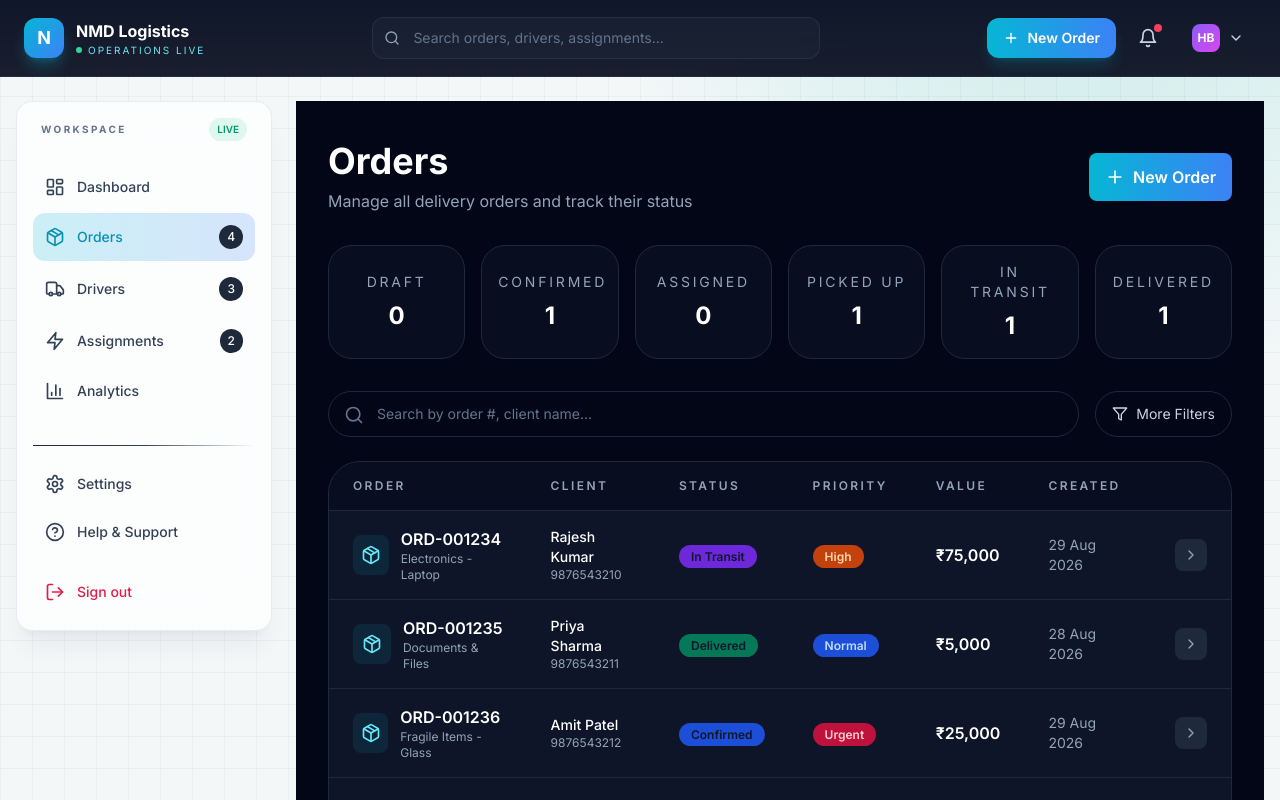
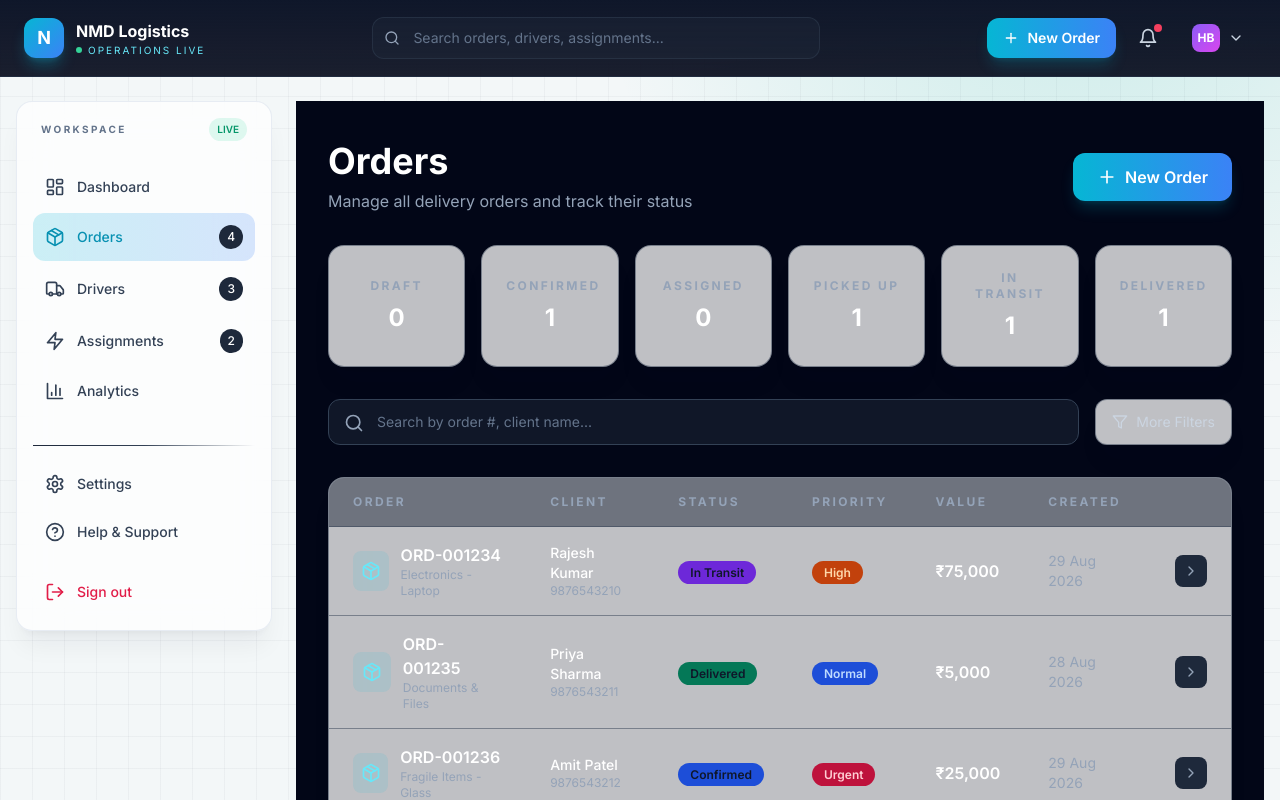
Before and after one commit to Harshal-Bsys27/NMD-Logistics, a Next.js app: page /orders in a window 1280 px wide. Shown: the top 800 px of the page. Built offline with nearby package versions, Linux system fonts and the light colour scheme.

Commit message:
feat(orders-page): enhance layout and styling with improved search and filter components

```diff
--- a/app/orders/page.tsx
+++ b/app/orders/page.tsx
@@ -49,36 +49,37 @@ export default function OrdersPage() {
 
   return (
     <div className="min-h-screen bg-slate-950 px-4 py-10 sm:px-6 lg:px-8">
-      <div className="mx-auto max-w-7xl">
+      <div className="mx-auto max-w-7xl space-y-8">
         {/* Header */}
-        <div className="mb-8 flex flex-col items-start justify-between gap-4 sm:flex-row sm:items-center">
+        <div className="flex flex-col items-start justify-between gap-4 sm:flex-row sm:items-center">
           <div>
             <h1 className="text-4xl font-bold text-white">Orders</h1>
             <p className="mt-2 text-slate-400">Manage all delivery orders and track their status</p>
           </div>
           <button
             onClick={() => router.push('/orders/create')}
-            className="flex items-center gap-2 rounded-lg bg-gradient-to-r from-cyan-500 to-blue-500 px-4 py-3 font-semibold text-white transition hover:from-cyan-600 hover:to-blue-600"
+            className="flex items-center gap-2 rounded-xl bg-gradient-to-r from-cyan-500 to-blue-500 px-6 py-3 font-semibold text-white shadow-lg shadow-cyan-500/20 transition hover:from-cyan-600 hover:to-blue-600"
           >
             <Plus className="h-5 w-5" />
             New Order
           </button>
         </div>
 
+
         {/* Stats Row */}
-        <div className="mb-8 grid gap-4 sm:grid-cols-2 lg:grid-cols-6">
+        <div className="grid gap-4 sm:grid-cols-2 lg:grid-cols-6">
           {Object.entries(statusStats).map(([status, count]) => (
             <button
               key={status}
               onClick={() => setFilterStatus(filterStatus === status ? null : status)}
               className={cn(
-                'rounded-[1.5rem] border p-4 transition',
+                'surface-glass rounded-2xl border p-6 transition',
                 filterStatus === status
-                  ? 'border-cyan-400 bg-cyan-500/10'
-                  : 'border-slate-800 bg-slate-900/50 hover:border-slate-700'
+                  ? 'border-cyan-500/50 bg-cyan-500/10'
+                  : 'border-slate-700/50 hover:border-slate-600/50'
               )}
             >
-              <p className="text-sm uppercase tracking-[0.2em] text-slate-400">
+              <p className="text-xs font-bold uppercase tracking-[0.2em] text-slate-400">
                 {status.replace('_', ' ')}
               </p>
               <p className="mt-2 text-2xl font-bold text-white">{count}</p>
@@ -87,51 +88,51 @@ export default function OrdersPage() {
         </div>
 
         {/* Search & Filter */}
-        <div className="mb-6 flex flex-col gap-4 sm:flex-row sm:items-center sm:justify-between">
+        <div className="flex flex-col gap-4 sm:flex-row sm:items-center sm:justify-between">
           <div className="relative flex-1">
-            <Search className="absolute left-4 top-3.5 h-5 w-5 text-slate-500" />
+            <Search className="absolute left-4 top-3.5 h-5 w-5 text-slate-400" />
             <input
               type="text"
               placeholder="Search by order #, client name..."
               value={searchTerm}
               onChange={(e) => setSearchTerm(e.target.value)}
-              className="w-full rounded-[1.5rem] border border-slate-800 bg-slate-950/70 py-3 pl-12 pr-4 text-sm text-white placeholder-slate-500 outline-none transition hover:border-slate-700 focus:border-cyan-400"
+              className="w-full rounded-xl border border-slate-700 bg-slate-800/50 px-12 py-3 text-sm text-white placeholder-slate-500 transition focus:border-cyan-500/50 focus:outline-none focus:ring-2 focus:ring-cyan-500/20"
             />
           </div>
-          <button className="inline-flex items-center gap-2 rounded-[1.5rem] border border-slate-800 bg-slate-950 px-4 py-3 text-sm text-slate-300 transition hover:border-slate-700">
+          <button className="surface-glass flex items-center gap-2 rounded-xl border border-slate-700/50 px-4 py-3 text-sm text-slate-300 transition hover:border-slate-600/50">
             <Filter className="h-4 w-4" />
             More Filters
           </button>
         </div>
 
         {/* Orders Table */}
-        <div className="rounded-[2rem] border border-slate-800 bg-slate-900/95 overflow-hidden">
+        <div className="surface-glass rounded-2xl border border-slate-700/50 overflow-hidden">
           <div className="overflow-x-auto">
             <table className="w-full">
               <thead>
-                <tr className="border-b border-slate-800 bg-slate-950/50">
-                  <th className="px-6 py-4 text-left text-xs font-semibold uppercase tracking-[0.2em] text-slate-400">
+                <tr className="border-b border-slate-700/50 bg-slate-800/50">
+                  <th className="px-6 py-4 text-left text-xs font-bold uppercase tracking-[0.2em] text-slate-400">
                     Order
                   </th>
-                  <th className="px-6 py-4 text-left text-xs font-semibold uppercase tracking-[0.2em] text-slate-400">
+                  <th className="px-6 py-4 text-left text-xs font-bold uppercase tracking-[0.2em] text-slate-400">
                     Client
                   </th>
-                  <th className="px-6 py-4 text-left text-xs font-semibold uppercase tracking-[0.2em] text-slate-400">
+                  <th className="px-6 py-4 text-left text-xs font-bold uppercase tracking-[0.2em] text-slate-400">
                     Status
                   </th>
-                  <th className="px-6 py-4 text-left text-xs font-semibold uppercase tracking-[0.2em] text-slate-400">
+                  <th className="px-6 py-4 text-left text-xs font-bold uppercase tracking-[0.2em] text-slate-400">
                     Priority
                   </th>
-                  <th className="px-6 py-4 text-left text-xs font-semibold uppercase tracking-[0.2em] text-slate-400">
+                  <th className="px-6 py-4 text-left text-xs font-bold uppercase tracking-[0.2em] text-slate-400">
                     Value
                   </th>
-                  <th className="px-6 py-4 text-left text-xs font-semibold uppercase tracking-[0.2em] text-slate-400">
+                  <th className="px-6 py-4 text-left text-xs font-bold uppercase tracking-[0.2em] text-slate-400">
                     Created
                   </th>
                   <th className="px-6 py-4"></th>
                 </tr>
               </thead>
-              <tbody>
+              <tbody className="divide-y divide-slate-700/50">
                 {filteredOrders.length === 0 ? (
                   <tr>
                     <td colSpan={7} className="px-6 py-12 text-center">
@@ -145,7 +146,7 @@ export default function OrdersPage() {
                       <tr
                         key={order.id}
                         onClick={() => router.push(`/orders/${order.id}`)}
-                        className="border-b border-slate-800 cursor-pointer transition hover:bg-slate-800/30"
+                        className="border-b border-slate-700/50 cursor-pointer transition hover:bg-slate-800/50"
                       >
                         <td className="px-6 py-4">
                           <div className="flex items-center gap-3">
```
